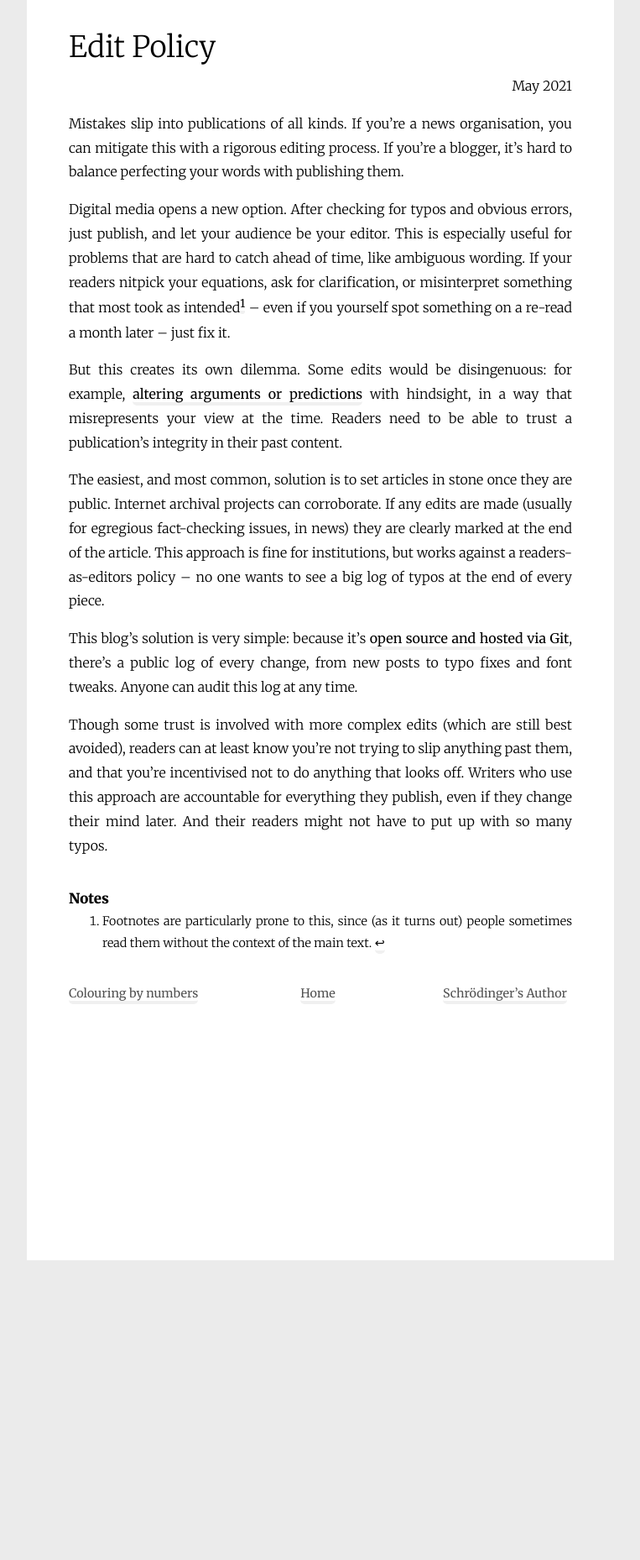
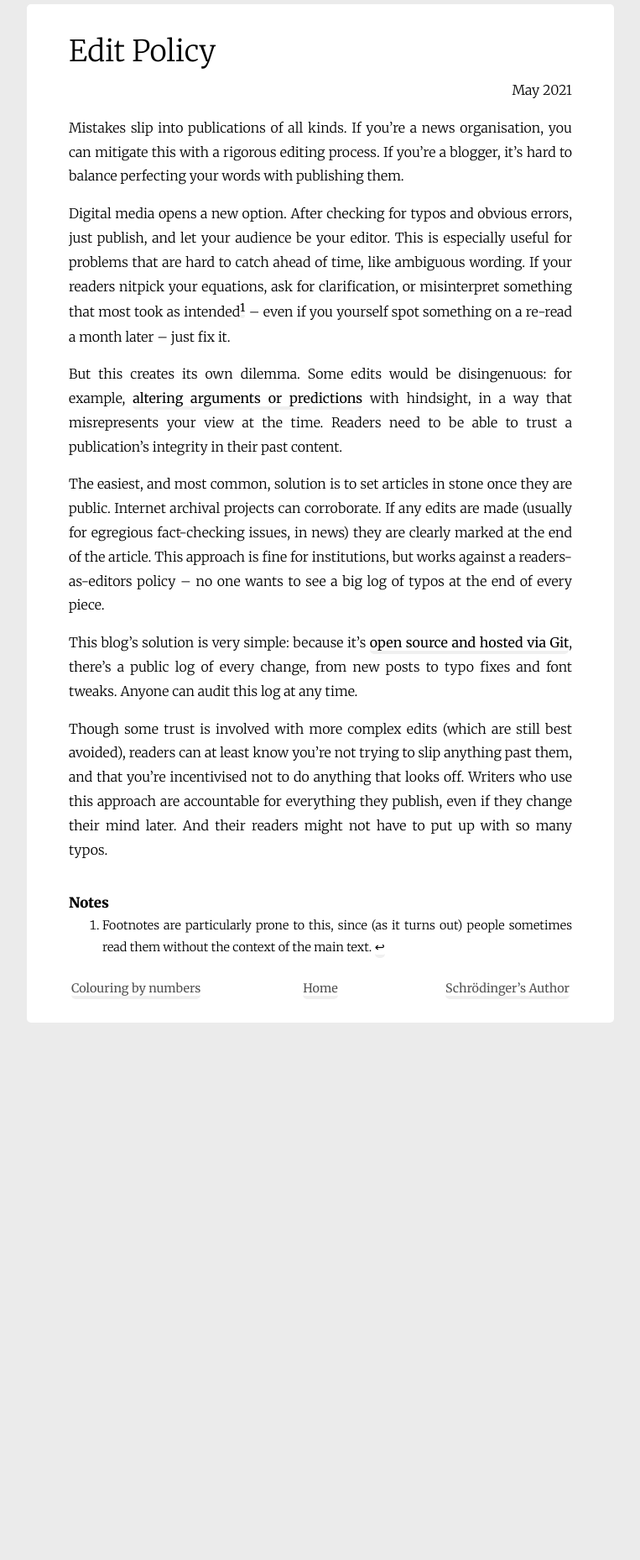
Before and after one commit to MikeInnes/mikeinnes.github.io, a Jekyll site: the page built from _posts/2021-05-06-edits.md, in a window 1280 px wide. Shown: the whole page at 84% size, without its empty margins (258-1021 px from the left). Built offline with Jekyll 4.4.1, drawn with Linux system fonts in a browser that asks for light colours; before the commit the page ends 1501 px from its top, so only the background shows below that.

Commit message:
rounded borders

```diff
--- a/_layouts/post.html
+++ b/_layouts/post.html
@@ -14,14 +14,14 @@ layout: common
 
 </div>
 
-<div class="footer">
-  <div class="prev">
+<table class="footer">
+  <td class="prev">
     <a href="{{page.previous.url}}">{{page.previous.title}}</a>
-  </div>
-  <div class="home">
+  </td>
+  <td class="home">
     <a href="{{site.url}}/">Home</a>
-  </div>
-  <div class="next">
+  </td>
+  <td class="next">
     <a href="{{page.next.url}}">{{page.next.title}}</a>
-  </div>
-</div>
+  </td>
+</table>
--- a/styles/site.css
+++ b/styles/site.css
@@ -14,7 +14,9 @@ body {
   font-weight: lighter;
   line-height: 1.8;
   max-width: 700px;
-  height: 100%;
+  min-height: 100%;
+  padding-top: 5px;
+  padding-bottom: 50%;
 }
 @media only screen and (min-width: 700px) {
   body {
@@ -24,8 +26,10 @@ body {
 .bordered {
   background-color: white;
   padding-top: 25px;
-  padding-bottom: 50%;
+  padding-bottom: 25px;
+  /* padding-bottom: 50%; */
   min-height: 100%;
+  border-radius: 5px;
 }
 .padded {
   padding-left: var(--padding);
@@ -120,12 +124,14 @@ blockquote em {
   font-size: 90%;
 }
 
-.footer > div {
+.footer {
   font-size: 90%;
-  float: left;
-  width: 33%;
   margin-top: 20px;
   color: #535353;
+  width: 100%;
+}
+.footer td {
+  width: 33%;
 }
 .footer .home {
   text-align: center;
```
